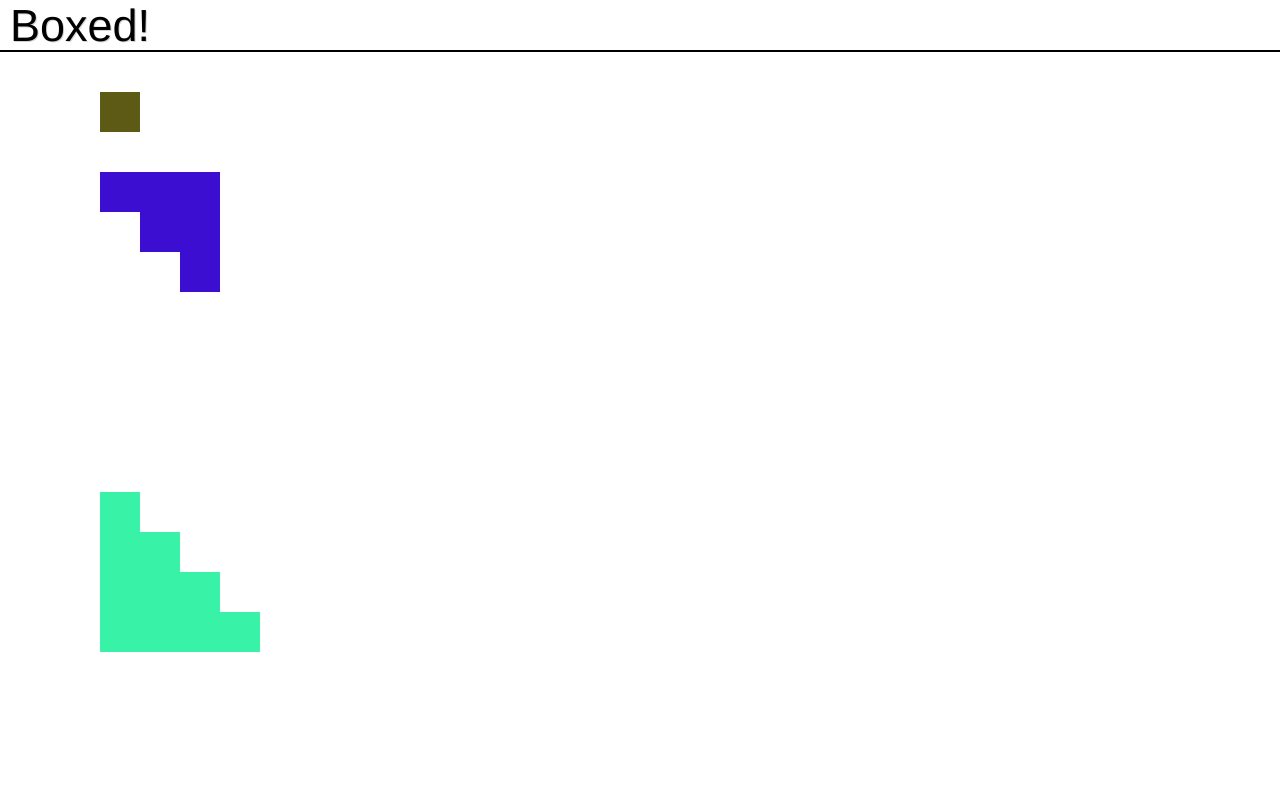
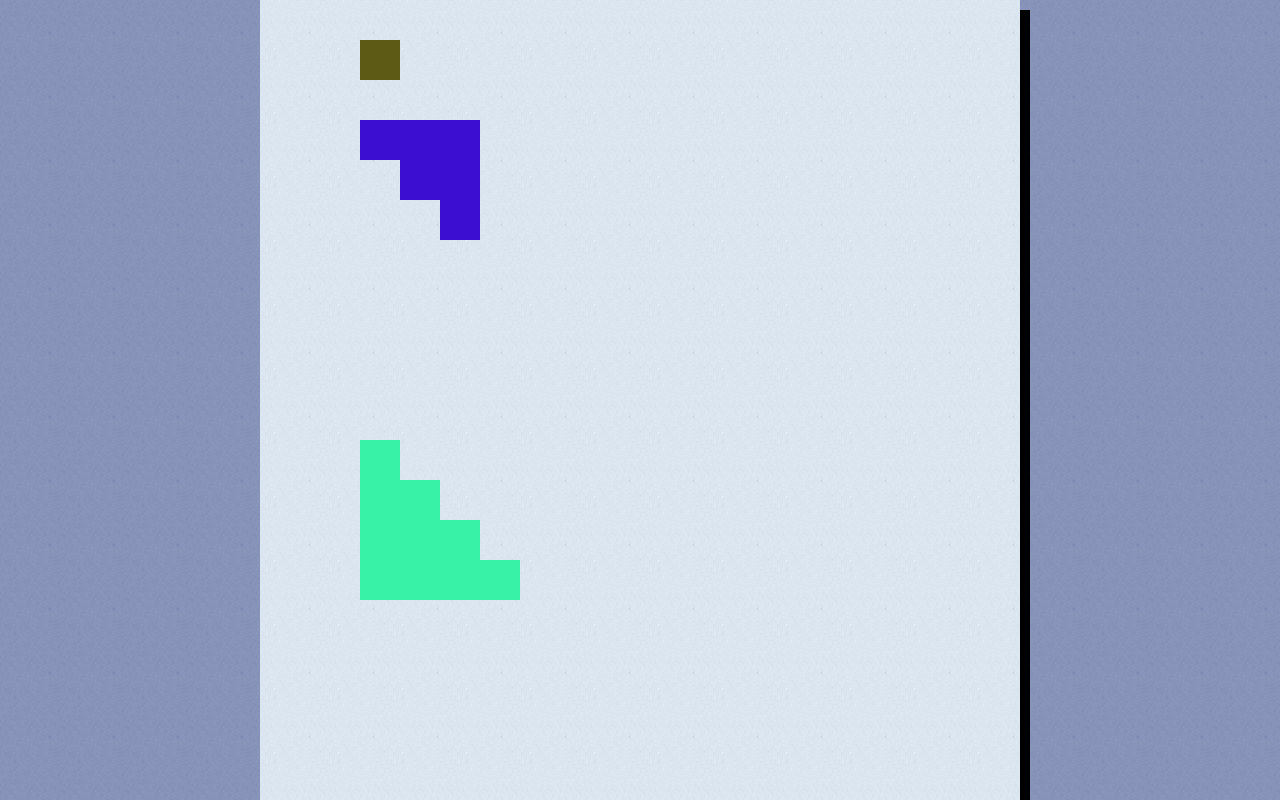
Before and after one commit to typfel/boxed, a plain HTML site: page index.html in a window 1280 px wide. Drawn offline with Linux system fonts and the light colour scheme.

Commit message:
- use different stylesheet depending on device resolution. - removed titlebar. - make the play field fixed size. - added some temporary background textures.

```diff
--- a/desktop.css
+++ b/desktop.css
@@ -3,27 +3,17 @@ body {
 	height: 100%;
 	width: 100%;
 	margin: 0px;
-}
-
-#title-bar {
-	height: 50px;
-}
-
-#title-bar #logo {
-	font-size: 45px;
-	font-weight: thin;
-	font-family: helvetica;
-	text-shadow: 1px 1px lightgray;
-	margin-left: 10px;
+	background: url(images/paper02.png);
 }
 
 #play-field {
-	position: absolute;
-	top: 50px;
 	bottom: 0px;
-	width: 100%;
+	width: 760px;
+	height: 100%;
 	overflow: hidden;
-	border-top: 2px solid black
+	margin: 0 auto;
+	background: url(images/paper01.png);
+	-webkit-box-shadow: 10px 10px;
 }
 
 .block {
--- a/index.html
+++ b/index.html
@@ -3,16 +3,14 @@
 <html>
 	<head>
 		<title>Boxed!</title>
-		<meta name="viewport" content="width=device-width"/>
-		<link rel="stylesheet" href="desktop.css">
+		<meta name="viewport" content="width=device-width; initial-scale=1.0; maximum-scale=1.0; user-scalable=0;"/>
+
+		<link rel="stylesheet" href="desktop.css" media="all and (min-device-width: 481px)">
+		<link rel="stylesheet" href="mobile.css" media="all and (max-device-width: 480px)">
 
 		<script type="text/javascript" src="src/boxed.js"></script>
 	</head>
 	<body>
-		<div id="title-bar">
-				<span id="logo" class="tk-le-havre">Boxed!</span>
-				<div id="divider"></div>
-		</div>
 		<div id="play-field"></div>
 
 		<script type="text/javascript">
--- /dev/null
+++ b/mobile.css
@@ -0,0 +1,34 @@
+body {
+	position: absolute;
+	height: 100%;
+	width: 100%;
+	min-width: 320px;
+	margin: 0px;
+}
+
+#title-bar {
+	height: 50px;
+}
+
+#title-bar #logo {
+	font-size: 45px;
+	font-weight: thin;
+	font-family: helvetica;
+	text-shadow: 1px 1px lightgray;
+	margin-left: 10px;
+}
+
+#play-field {
+	position: absolute;
+	top: 50px;
+	bottom: 0px;
+	width: 320px;
+	overflow: hidden;
+	margin: 0 auto;
+	border-top: 2px solid black
+}
+
+.block {
+	position: absolute;
+	-webkit-transform: translate3d(0, 0, 0);
+}
```
Also changed, not shown: images/paper01.png (added), images/paper02.png (added).
